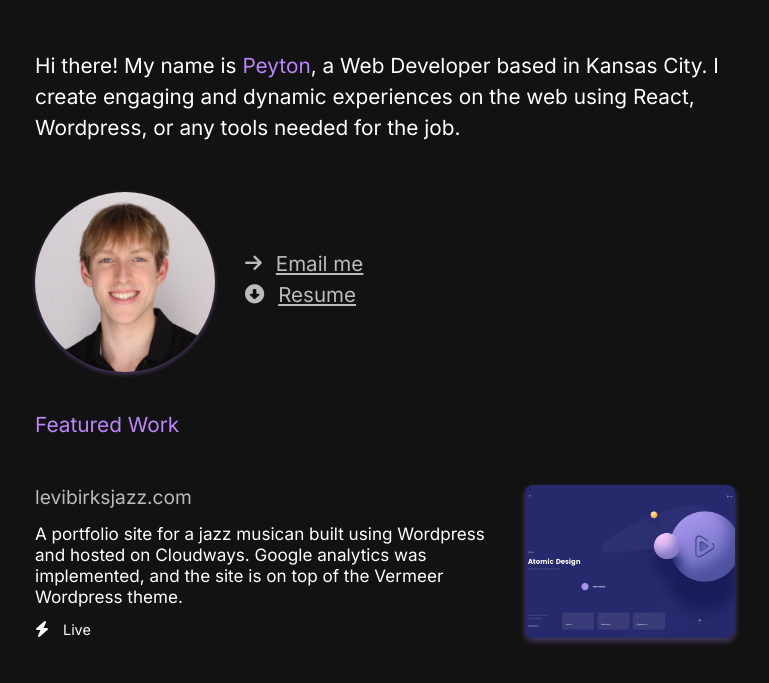
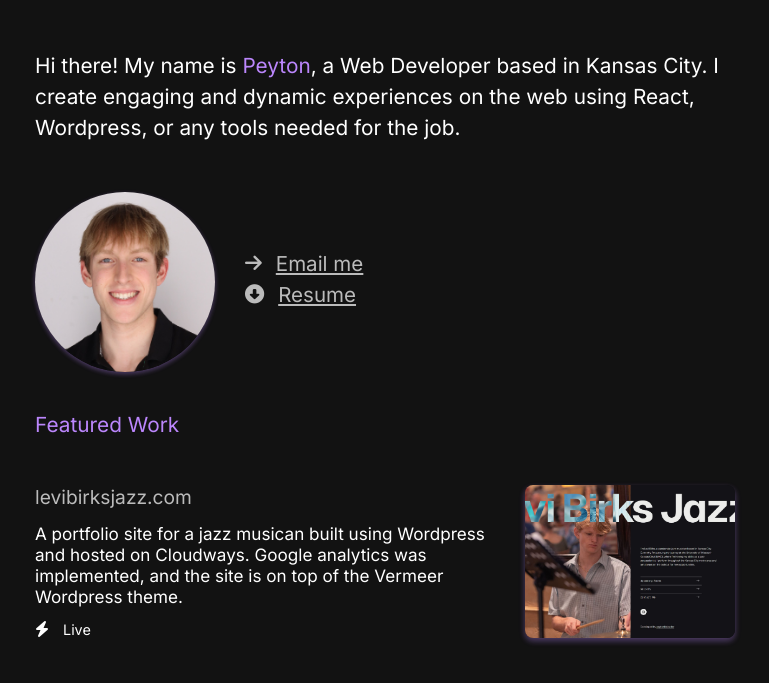
Before and after one commit to pbirks/peytonbirks.dev, a plain HTML site: page index.html in a window 1280 px wide. Shown: the part 77-760 px from the top of the page, without its empty margins (255-1024 px from the left). Drawn offline with Linux system fonts and the light colour scheme.

Commit message:
Added Project Image
Added project 1 image

```diff
--- a/index.html
+++ b/index.html
@@ -80,7 +80,7 @@
                         </div>
                     </div>
                     <div class="grow">
-                        <img src="Assets/desktopscreenshot.png" alt="project-image" />
+                        <img src="Assets/levibirksjazzscreenshot.JPG" alt="project-image" />
                     </div>
                 </div>
                 <div class="projectItem">
```
Also changed, not shown: Assets/levibirksjazzscreenshot.JPG (added).
